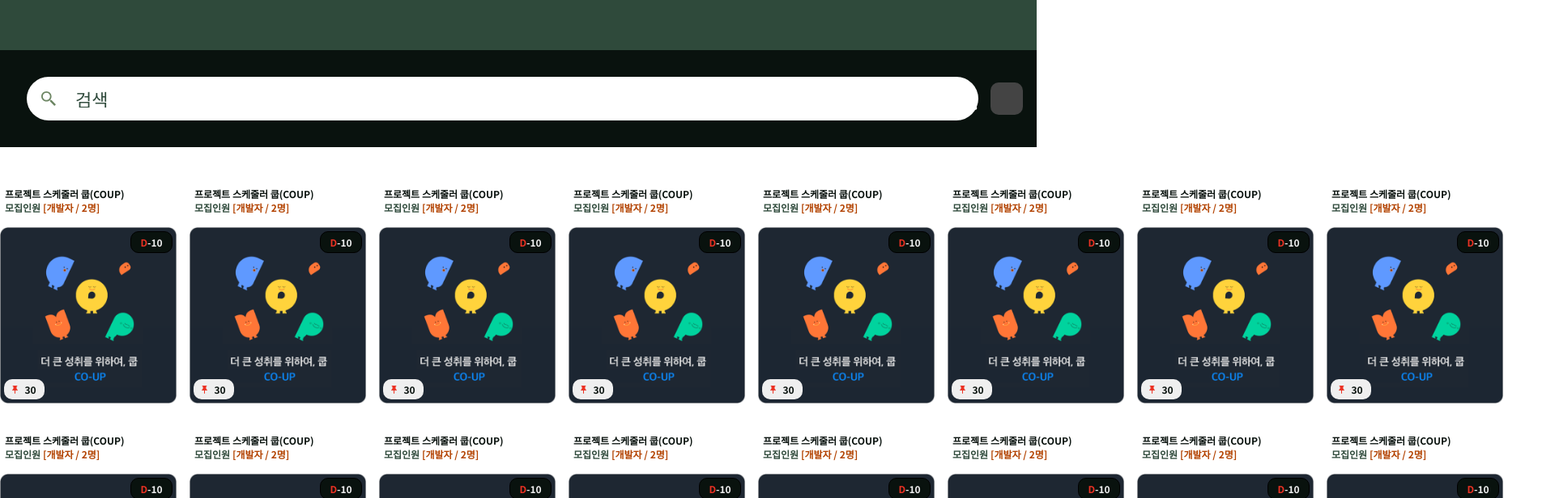
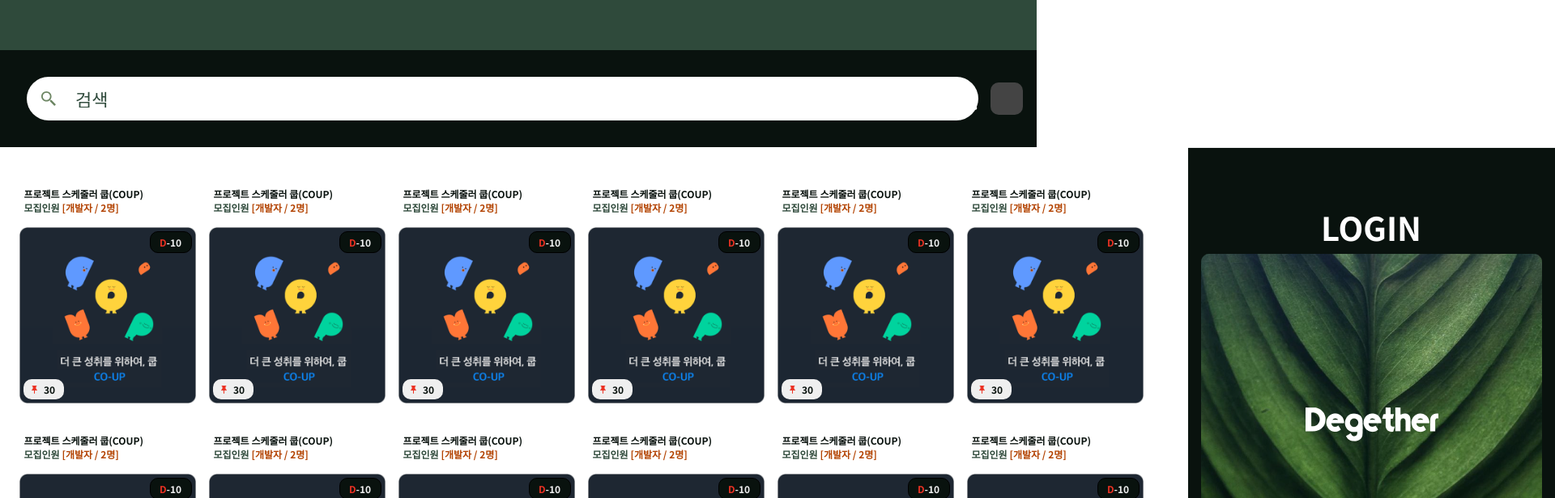
Before and after one commit to Degether/degether, a React (Create React App) app in the folder degether/: page / in a window 1280 px wide. Shown: the top 616 px of the page at 81% size, 1920 px wide, since content can reach past the window. Built offline with nearby package versions, Linux system fonts and the light colour scheme.

Commit message:
fix : header 메뉴바 수정

```diff
--- a/degether/src/components/Header.js
+++ b/degether/src/components/Header.js
@@ -8,6 +8,7 @@
   return (
     <>
       <HeaderContainer></HeaderContainer>
+      <MenuContainer>
         <MenuBar>
           <SearchBar />
           <IconContainer>
@@ -16,6 +17,7 @@
             <Profile />
           </IconContainer>
         </MenuBar>
+      </MenuContainer>
     </>
   );
 };
@@ -27,10 +29,11 @@
   top: 0px;
   background: #2f4a3b;
 `;
-const MenuBar = styled.div`
+const MenuContainer = styled.div`
   position: absolute;
   width: 100%;
   height: 120px;
+
   left: 0px;
   top: 62px;
   background: #09120e;
@@ -42,6 +45,11 @@
     gap: 16px;
   }
 `;
+const MenuBar = styled.div`
+  width: 1920px;
+  position: relative;
+  margin: 0 auto;
+`;
 const IconContainer = styled.div`
   position: absolute;
   right: 17px;
--- a/degether/src/components/login/LoginContainer.js
+++ b/degether/src/components/login/LoginContainer.js
@@ -26,6 +26,7 @@
   display: flex;
   flex-direction: column;
   align-items: center;
+  margin-top: 182px;
 `;
 
 const LoginTitle = styled.div`
--- a/degether/src/pages/Main.js
+++ b/degether/src/pages/Main.js
@@ -1,22 +1,34 @@
 import styled from "styled-components";
-
 import Card from "../components/main/Card";
+import LoginContainer from "../components/login/LoginContainer";
 
 function Main() {
   return (
     <>
-      <CardGrid>
-        {Array.from({ length: 16 }, (item, idx) => {
-          return <Card key={idx} />;
-        })}
-      </CardGrid>
+      <MainContainer>
+        <CardGrid>
+          {Array.from({ length: 32 }, (item, idx) => {
+            return <Card key={idx} />;
+          })}
+        </CardGrid>
+        <LoginContainer />
+      </MainContainer>
     </>
   );
 }
+const MainContainer = styled.div`
+  width: 1920px;
+  display: flex;
+  justify-content: space-between;
+  margin: 0 auto;
+`;
 const CardGrid = styled.div`
+  min-width: 1435px;
   margin-top: 215px;
   display: grid;
-  grid-template-columns: repeat(8, 218px);
+  justify-content: center;
+  grid-template-columns: repeat(6, 218px);
+  grid-template-rows: auto;
   grid-column-gap: 16px;
   grid-row-gap: 16px;
 `;
```
Lines whose indentation alone changed are shown as unchanged.
